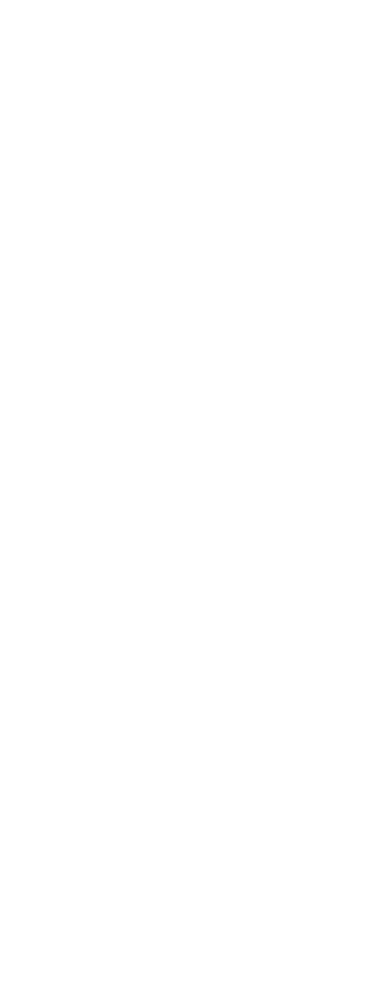
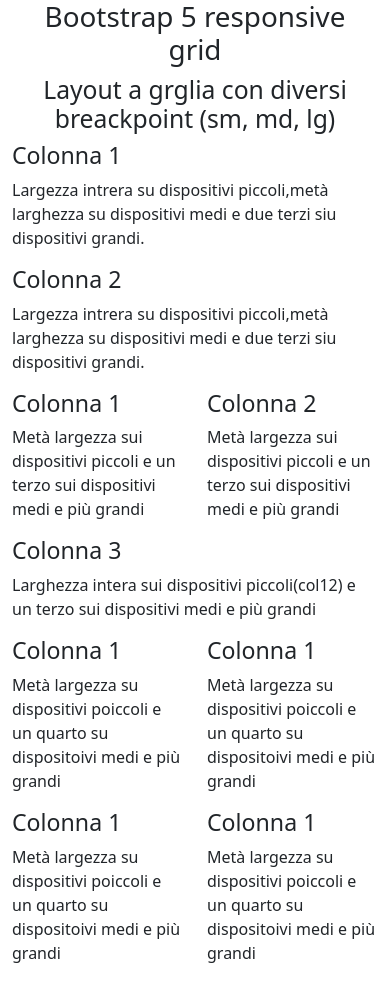
Before and after one commit to DanielaEsposito/htmlcss-bootstrap-layout, a plain HTML site: page idex.html in a window 390 px wide. Before the commit the page ends 844 px from the top, so only its background shows below. Drawn offline with nearby package versions, Linux system fonts and the light colour scheme.

Commit message:
add structure html mobile-first

```diff
--- a/idex.html
+++ b/idex.html
@@ -1,13 +1,66 @@
 <!DOCTYPE html>
 <html lang="en">
+
 <head>
     <meta charset="UTF-8">
     <meta name="viewport" content="width=device-width, initial-scale=1.0">
-    <link href="https://cdn.jsdelivr.net/npm/bootstrap@5.3.3/dist/css/bootstrap.min.css" rel="stylesheet" integrity="sha384-QWTKZyjpPEjISv5WaRU9OFeRpok6YctnYmDr5pNlyT2bRjXh0JMhjY6hW+ALEwIH" crossorigin="anonymous">
-  </head>
-    <title>Bootstrap </title>
+    <link href="https://cdn.jsdelivr.net/npm/bootstrap@5.3.3/dist/css/bootstrap.min.css" rel="stylesheet"
+        integrity="sha384-QWTKZyjpPEjISv5WaRU9OFeRpok6YctnYmDr5pNlyT2bRjXh0JMhjY6hW+ALEwIH" crossorigin="anonymous">
 </head>
+<title>Bootstrap </title>
+</head>
+
 <body>
+    <div class="container">
+        <div class="container text-center">
+            <h1>Bootstrap 5 responsive grid</h1>
+            <h2>Layout a grglia con diversi breackpoint (sm, md, lg)</h2>
+        </div>
+        <div class="row">
+            <div class="col-12">
+                <h3>Colonna 1</h3>
+                <p>Largezza intrera su dispositivi piccoli,metà larghezza su dispositivi medi e due terzi siu
+                    dispositivi grandi.</p>
+            </div>
+            <div class="col-12">
+                <h3>Colonna 2</h3>
+                <p>Largezza intrera su dispositivi piccoli,metà larghezza su dispositivi medi e due terzi siu
+                    dispositivi grandi.</p>
+            </div>
+        </div>
+        <div class="row">
+            <div class="col-6">
+                <h3>Colonna 1</h3>
+                <p>Metà largezza sui dispositivi piccoli e un terzo sui dispositivi medi e più grandi</p>
+            </div>
+            <div class="col-6">
+                <h3>Colonna 2</h3>
+                <p>Metà largezza sui dispositivi piccoli e un terzo sui dispositivi medi e più grandi</p>
+            </div>
+            <div class="col-12">
+                <h3>Colonna 3</h3>
+                <p>Larghezza intera sui dispositivi piccoli(col12) e un terzo sui dispositivi medi e più grandi</p>
+            </div>
+        </div>
+        <div class="row">
+            <div class="col-6">
+                <h3>Colonna 1</h3>
+                <p>Metà largezza su dispositivi poiccoli e un quarto su dispositoivi medi e più grandi</p>
+            </div>
+            <div class="col-6">
+                <h3>Colonna 1</h3>
+                <p>Metà largezza su dispositivi poiccoli e un quarto su dispositoivi medi e più grandi</p>
+            </div>
+            <div class="col-6">
+                <h3>Colonna 1</h3>
+                <p>Metà largezza su dispositivi poiccoli e un quarto su dispositoivi medi e più grandi</p>
+            </div>
+            <div class="col-6">
+                <h3>Colonna 1</h3>
+                <p>Metà largezza su dispositivi poiccoli e un quarto su dispositoivi medi e più grandi</p>
+            </div>
+        </div>
+    </div>
+</body>
 
-</body>
 </html>
```
